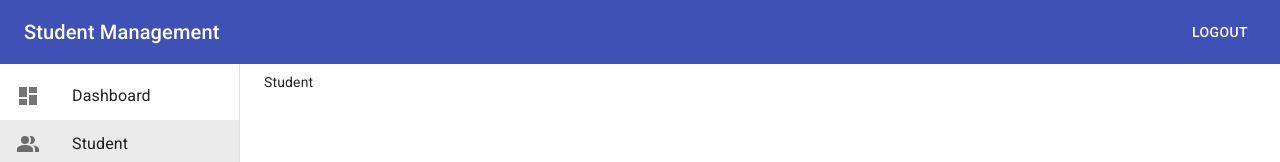
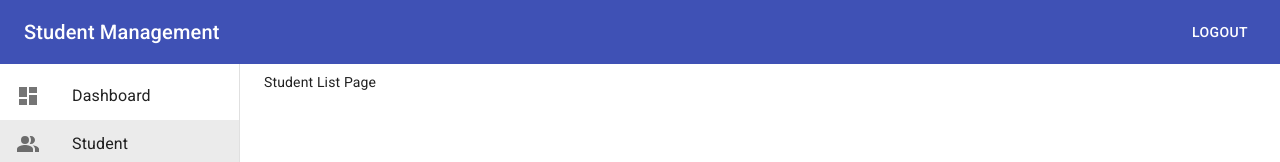
Before and after one commit to ngunguyen97/redux-saga, a React (Create React App) app: page /admin/students in a window 1280 px wide. Shown: the top 162 px of the page. Built offline with nearby package versions, Linux system fonts and the light colour scheme; sample sign-in values are in the browser's storage.

Commit message:
Setup student routing

```diff
--- a/src/app/rootSaga.ts
+++ b/src/app/rootSaga.ts
@@ -1,9 +1,10 @@
 import { authSaga } from 'features/auth/authSaga';
 import counterSaga from 'features/counter/counterSaga';
+import dashboardSaga from 'features/dashboard/dashboardSaga';
 import { all } from 'redux-saga/effects';
 
 export default function* rootSage() {
   console.log('Root Saga');
 
-  yield all([counterSaga(), authSaga()]);
+  yield all([counterSaga(), authSaga(), dashboardSaga()]);
 }
--- a/src/components/layout/Admin.tsx
+++ b/src/components/layout/Admin.tsx
@@ -2,7 +2,7 @@ import { Box, makeStyles } from '@material-ui/core';
 import Header from 'components/common/Header';
 import Sidebar from 'components/common/Sidebar';
 import Dashboard from 'features/dashboard';
-import { Student } from 'features/student';
+import StudentFeature from 'features/student';
 import * as React from 'react';
 import { Route, Switch } from 'react-router-dom';
 
@@ -47,7 +47,7 @@ export function AdminLayout() {
             <Dashboard />
           </Route>
           <Route path="/admin/students">
-            <Student />
+            <StudentFeature />
           </Route>
         </Switch>
       </Box>
--- a/src/features/student/index.tsx
+++ b/src/features/student/index.tsx
@@ -1,5 +1,26 @@
 import * as React from 'react';
+import { Route, Switch, useRouteMatch } from 'react-router-dom';
+import AddEditPage from './pages/AddEditPage';
+import ListPage from './pages/ListPage';
 
-export function Student() {
-  return <div>Student</div>;
+export default function StudentFeature() {
+  const match = useRouteMatch();
+
+  console.log(match);
+
+  return (
+    <Switch>
+      <Route path={match.path} exact>
+        <ListPage />
+      </Route>
+
+      <Route path={`${match.path}/add`}>
+        <AddEditPage />
+      </Route>
+
+      <Route path={`${match.path}/:studentId`}>
+        <AddEditPage />
+      </Route>
+    </Switch>
+  );
 }
--- /dev/null
+++ b/src/features/student/pages/AddEditPage.tsx
@@ -0,0 +1,5 @@
+import * as React from 'react';
+
+export default function AddEditPage() {
+  return <div>Add Edit Student Page</div>;
+}
--- /dev/null
+++ b/src/features/student/pages/ListPage.tsx
@@ -0,0 +1,5 @@
+import * as React from 'react';
+
+export default function ListPage() {
+  return <div>Student List Page</div>;
+}
```
